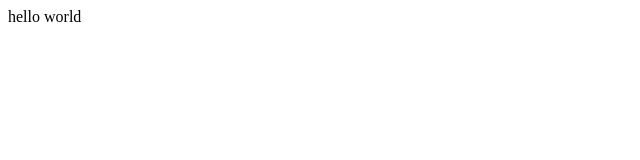
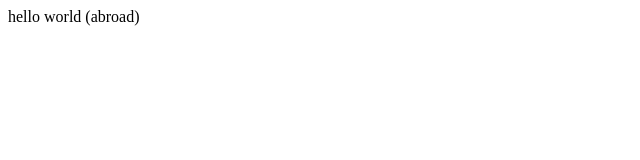
Before and after one commit to linkdesu/linkdesu.github.io, a plain HTML site: page index.html in a window 1280 px wide. Shown: the full height of the page, 0-640 px from the left. Drawn offline with Linux system fonts and the light colour scheme.

Commit message:
DNS testing

```diff
--- a/index.html
+++ b/index.html
@@ -9,6 +9,6 @@
 </head>
 
 <body>
-hello world
+hello world (abroad)
 </body>
 </html>
```
